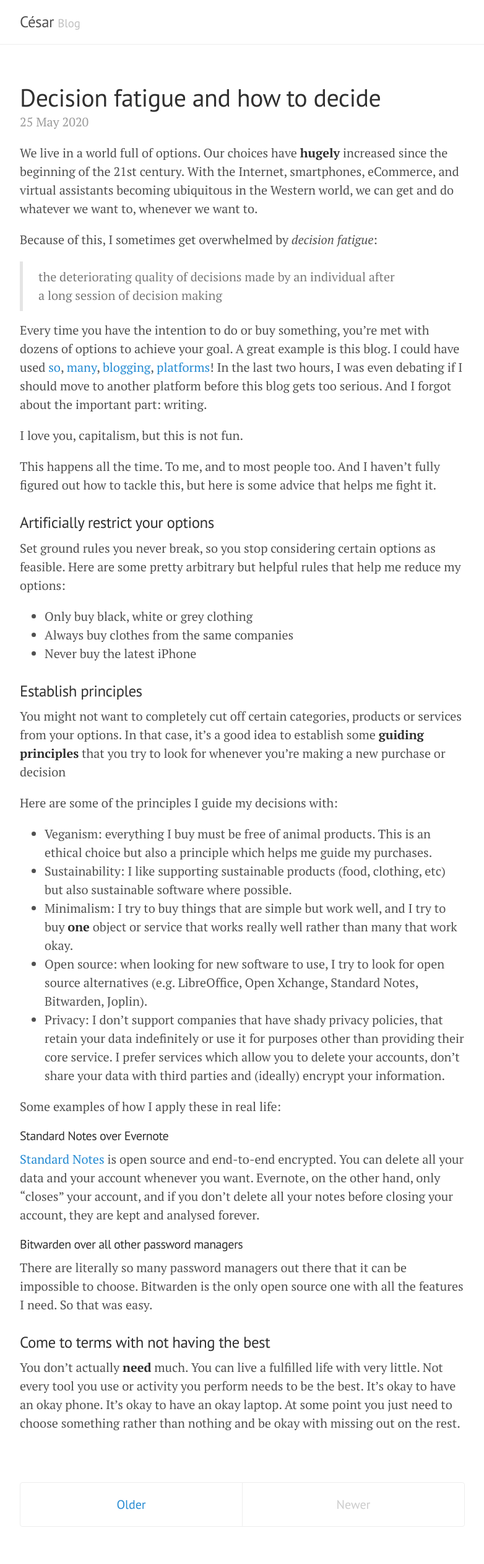
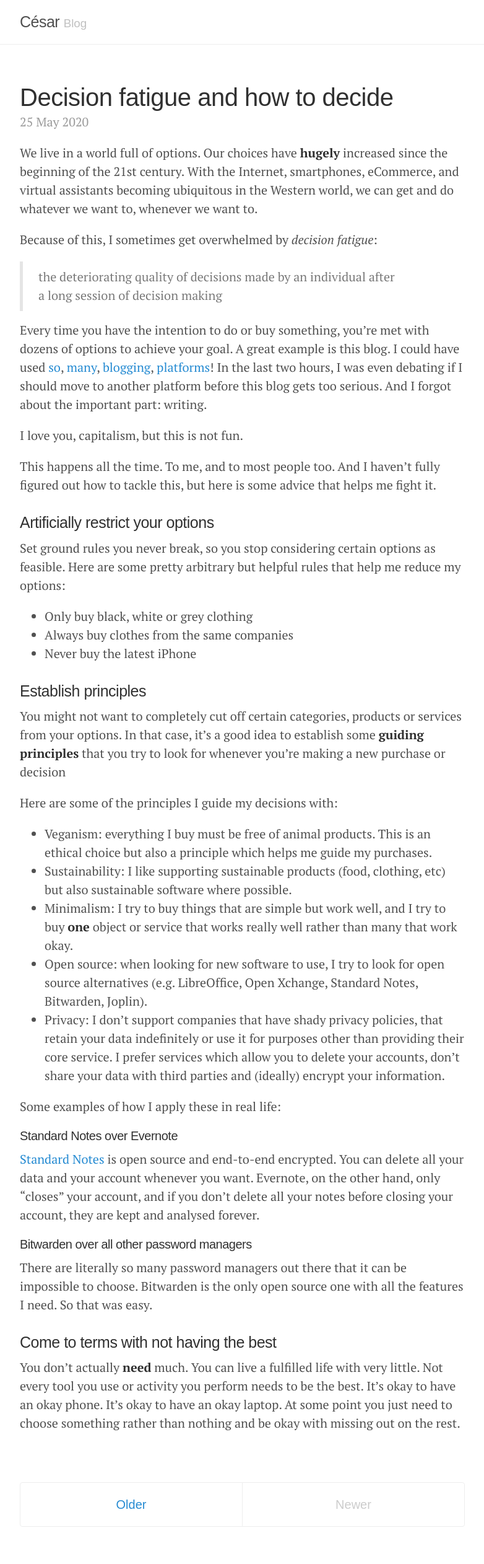
Before and after one commit to cesarferradas/ferrad.as, a Jekyll site: the page built from index.html, in a window 1280 px wide. Shown: the whole page at 62% size, without its empty margins (248-1030 px from the left). Built offline with Jekyll 4.4.1, drawn with Linux system fonts in a browser that asks for light colours; the list of posts is cut into pages by our own code.

Commit message:
change font to Avenir Next

```diff
--- a/public/css/lanyon.css
+++ b/public/css/lanyon.css
@@ -45,7 +45,7 @@
 }
 
 h1, h2, h3, h4, h5, h6 {
-  font-family: "PT Sans", Helvetica, Arial, sans-serif;
+  font-family: "Avenir Next", Arial, sans-serif;
   font-weight: 400;
   color: #313131;
   letter-spacing: -.025rem;
@@ -192,7 +192,7 @@
   overflow: hidden; /* clearfix */
   margin-left: -1rem;
   margin-right: -1rem;
-  font-family: "PT Sans", Helvetica, Arial, sans-serif;
+  font-family: "Avenir Next", Arial, sans-serif;
   color: #ccc;
   text-align: center;
 }
--- a/public/css/poole.css
+++ b/public/css/poole.css
@@ -48,7 +48,7 @@
 }
 
 html {
-  font-family: "Helvetica Neue", Helvetica, Arial, sans-serif;
+  font-family: "Avenir Next", Arial, sans-serif;
   font-size: 16px;
   line-height: 1.5;
 }
@@ -389,7 +389,7 @@
   overflow: hidden; /* clearfix */
   margin-left: -1rem;
   margin-right: -1rem;
-  font-family: "PT Sans", Helvetica, Arial, sans-serif;
+  font-family: "Avenir Next", Arial, sans-serif;
   color: #ccc;
   text-align: center;
 }
```
